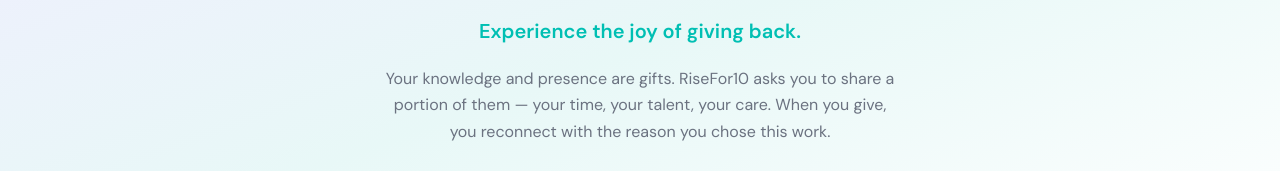
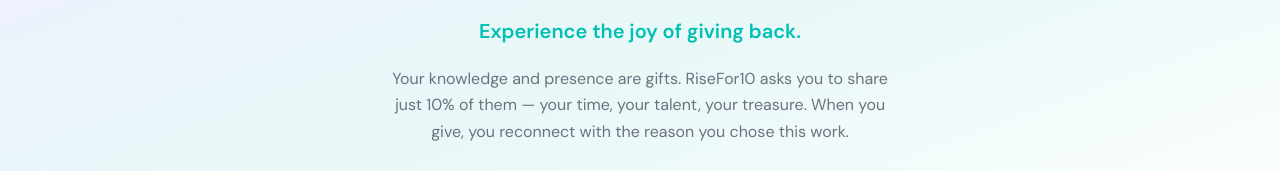
Before and after one commit to bridgebuilders65/risefor10, a plain HTML site: page risefor10 2/index.html in a window 1280 px wide. Shown: the part 233-404 px from the top of the page. Drawn offline with Linux system fonts and the light colour scheme; no server answers.

Commit message:
Update index.html

```diff
--- a/risefor10 2/index.html
+++ b/risefor10 2/index.html
@@ -21,7 +21,7 @@
   <div class="hero-title">RiseFor<span class="ten">10</span></div>
   <div class="hero-tagline">Experience the joy of giving back.</div>
   <div class="hero-explainer">
-    Your knowledge and presence are gifts. RiseFor10 asks you to share a portion of them — your time, your talent, your care. When you give, you reconnect with the reason you chose this work.
+    Your knowledge and presence are gifts. RiseFor10 asks you to share just 10% of them — your time, your talent, your treasure. When you give, you reconnect with the reason you chose this work.
   </div>
   <a href="https://forms.gle/DjqkTKvYmavPxLDb7" target="_blank" class="hero-cta-btn">Join the Initiative</a>
 </section>
```
